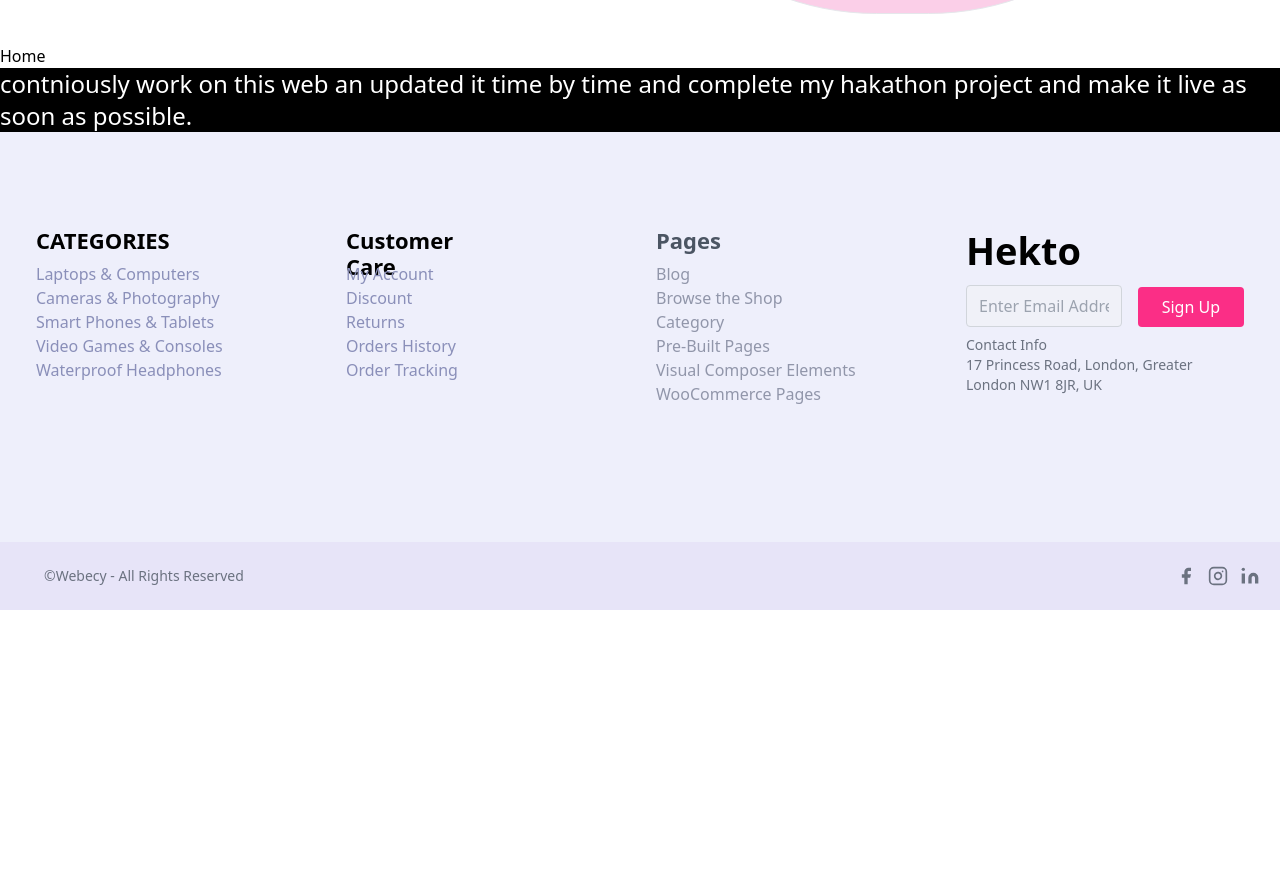
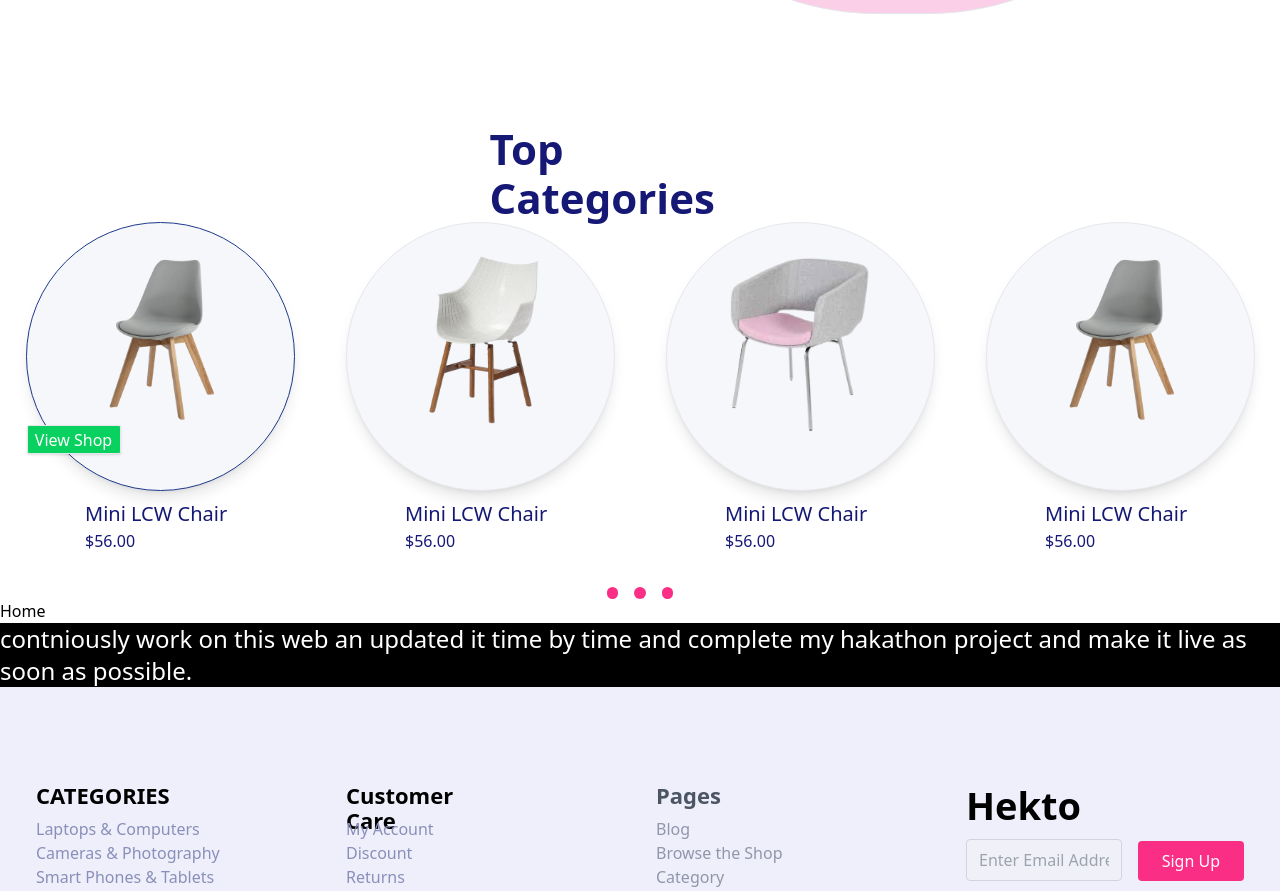
Before and after one commit to 786haider/hekto_ecommerce_web-nextjs, a Next.js app: page / in a window 1280 px wide. Shown: the part 4940-5831 px from the top of the page. Before the commit the page ends 5550 px from the top, so only its background shows below. Built offline with nearby package versions, Linux system fonts and the light colour scheme.

Commit message:
top categories

```diff
--- a/src/app/page.tsx
+++ b/src/app/page.tsx
@@ -5,6 +5,7 @@ import ShopexOffer from "./pages/shopex_offer/page";
 import UniqueFeature from "./pages/uniquefeature/page";
 import TrendingProducts from "./pages/trendingproducts/page";
 import DiscountPage from "./pages/discount_items/page";
+import TopCatagories from "./pages/top_catagories/page";
 
 
 
@@ -18,7 +19,7 @@ export default function Home() {
    <UniqueFeature/>
    <TrendingProducts/>
    <DiscountPage/>
-
+   <TopCatagories/>
 
     <h1>Home</h1>
     <p className="bg-black text-white text-2xl">contniously work on this web an updated it time by time and complete my hakathon project and make it live as soon as possible.</p>
--- /dev/null
+++ b/src/app/pages/top_catagories/page.tsx
@@ -0,0 +1,39 @@
+import TcCard1 from "./top_categories_cards/tcCard1";
+import TcCard2 from "./top_categories_cards/tcCard2";
+import TcCard3 from "./top_categories_cards/tcCard3";
+import TcCard4 from "./top_categories_cards/tsCard4";
+
+export default function TopCatagories() {
+  return (
+    <div className="top-catagories">
+      <h1
+        style={{
+          width: "301px",
+          height: "42px",
+          top: "5402px",
+          left: "810px",
+          color: "rgba(21, 24, 117, 1)",
+          fontSize: "42px",
+          lineHeight: "49.22px",
+        }}
+        className="
+        font-sans ml-auto mr-auto mt-20"
+      >
+        <b>Top Categories</b>
+      </h1>
+      <div className="grid grid-cols-4 mt-4 ">
+        <TcCard1 />
+        <TcCard2 />
+        <TcCard3 />
+        <TcCard4 />
+      </div>
+
+<div className="flex justify-center items-center mt-5 gap-4  ">
+    <div style={{backgroundColor:'rgba(251, 46, 134, 1)',width:'11.6px',height:'11.6px',border:'1px',borderRadius:'50px'}} className="border rounded-full"></div>
+    <div style={{backgroundColor:'rgba(251, 46, 134, 1)',width:'11.6px',height:'11.6px',border:'1px',borderRadius:'50px'}} className="border rounded-full border-pink-500"></div>
+    <div style={{backgroundColor:'rgba(251, 46, 134, 1)',width:'11.6px',height:'11.6px',border:'1px',borderRadius:'50px'}} className="border rounded-full"></div>
+   </div>
+
+    </div>
+  );
+}
--- /dev/null
+++ b/src/app/pages/top_catagories/top_categories_cards/tcCard1.tsx
@@ -0,0 +1,74 @@
+import Image from "next/image";
+import CardImg from "../../../../../public/tcCard1.png";
+import Link from "next/link";
+
+export default function TcCard1() {
+  return (
+    <Link href={"/"}>
+      <div
+        style={{
+          width: "269px",
+          height: "345px",
+          top: "5500px",
+          left: "364px",
+        }}
+        className="mt-10 ml-auto mr-auto"
+      >
+        <div
+          style={{
+            width: "269px",
+            height: "269px",
+            backgroundColor: "rgba(246, 247, 251, 1)",
+          }}
+          className="border rounded-full border-blue-900 shadow-lg"
+        >
+          <Image
+            src={CardImg}
+            alt="Card IMage"
+            style={{
+              width: "178px",
+              height: "178px",
+            }}
+            className=" ml-auto mr-auto mt-6 mb-auto"
+          />
+          <button
+            style={{
+              width: "94px",
+              height: "29px",
+              top: "219px",
+              left: "88px",
+              borderRadius: "2px",
+              backgroundColor: "rgba(8, 209, 95, 1)",
+            }}
+            className="text-white ml-auto mr-auto border shadow"
+          >
+            View Shop
+          </button>
+        </div>
+
+        <div
+          style={{ width: "150px", height: "49px" }}
+          className="items-center ml-auto mr-auto mt-2"
+        >
+          <h1
+            style={{
+              color: "rgba(21, 24, 117, 1)",
+              fontSize: "20px",
+            }}
+          >
+            Mini LCW Chair
+          </h1>
+          <h2
+            style={{
+              fontSize: "16px",
+              color: "rgba(21, 24, 117, 1)",
+            }}
+            className="ml-auto mr-auto"
+          >
+            $56.00
+          </h2>
+        </div>
+      </div>
+    </Link>
+  );
+}
--- /dev/null
+++ b/src/app/pages/top_catagories/top_categories_cards/tcCard2.tsx
@@ -0,0 +1,62 @@
+
+import Image from "next/image";
+import CardImg from "../../../../../public/chairfeature.png";
+import Link from "next/link";
+
+export default function TcCard2() {
+  return (
+    <Link href={"/"}>
+      <div
+        style={{
+          width: "269px",
+          height: "345px",
+          top: "5500px",
+          left: "364px",
+        }}
+        className="mt-10 ml-auto mr-auto"
+      >
+        <div
+          style={{
+            width: "269px",
+            height: "269px",
+            backgroundColor: "rgba(246, 247, 251, 1)",
+          }}
+          className="border rounded-full shadow-lg"
+        >
+          <Image
+            src={CardImg}
+            alt="Card IMage"
+            style={{
+              width: "178px",
+              height: "178px",
+            }}
+            className=" ml-auto mr-auto mt-7 mb-auto"
+          />
+        </div>
+
+        <div
+          style={{ width: "150px", height: "49px" }}
+          className="items-center ml-auto mr-auto mt-2"
+        >
+          <h1
+            style={{
+              color: "rgba(21, 24, 117, 1)",
+              fontSize: "20px",
+            }}
+          >
+            Mini LCW Chair
+          </h1>
+          <h2
+            style={{
+              fontSize: "16px",
+              color: "rgba(21, 24, 117, 1)",
+            }}
+            className="ml-auto mr-auto"
+          >
+            $56.00
+          </h2>
+        </div>
+      </div>
+    </Link>
+  );
+}
--- /dev/null
+++ b/src/app/pages/top_catagories/top_categories_cards/tcCard3.tsx
@@ -0,0 +1,62 @@
+
+import Image from "next/image";
+import CardImg from "../../../../../public/tpcard1.png";
+import Link from "next/link";
+
+export default function TcCard3() {
+  return (
+    <Link href={"/"}>
+      <div
+        style={{
+          width: "269px",
+          height: "345px",
+          top: "5500px",
+          left: "364px",
+        }}
+        className="mt-10 ml-auto mr-auto"
+      >
+        <div
+          style={{
+            width: "269px",
+            height: "269px",
+            backgroundColor: "rgba(246, 247, 251, 1)",
+          }}
+          className="border rounded-full shadow-lg"
+        >
+          <Image
+            src={CardImg}
+            alt="Card IMage"
+            style={{
+              width: "178px",
+              height: "178px",
+            }}
+            className=" ml-auto mr-auto mt-8 mb-auto"
+          />
+        </div>
+
+        <div
+          style={{ width: "150px", height: "49px" }}
+          className="items-center ml-auto mr-auto mt-2"
+        >
+          <h1
+            style={{
+              color: "rgba(21, 24, 117, 1)",
+              fontSize: "20px",
+            }}
+          >
+            Mini LCW Chair
+          </h1>
+          <h2
+            style={{
+              fontSize: "16px",
+              color: "rgba(21, 24, 117, 1)",
+            }}
+            className="ml-auto mr-auto"
+          >
+            $56.00
+          </h2>
+        </div>
+      </div>
+    </Link>
+  );
+}
--- /dev/null
+++ b/src/app/pages/top_catagories/top_categories_cards/tsCard4.tsx
@@ -0,0 +1,61 @@
+import Image from "next/image";
+import CardImg from "../../../../../public/tcCard1.png";
+import Link from "next/link";
+
+export default function TcCard4() {
+  return (
+    <Link href={"/"}>
+      <div
+        style={{
+          width: "269px",
+          height: "345px",
+          top: "5500px",
+          left: "364px",
+        }}
+        className="mt-10 ml-auto mr-auto"
+      >
+        <div
+          style={{
+            width: "269px",
+            height: "269px",
+            backgroundColor: "rgba(246, 247, 251, 1)",
+          }}
+          className="border rounded-full shadow-lg"
+        >
+          <Image
+            src={CardImg}
+            alt="Card IMage"
+            style={{
+              width: "178px",
+              height: "178px",
+            }}
+            className=" ml-auto mr-auto mt-6 mb-auto"
+          />
+        </div>
+
+        <div
+          style={{ width: "150px", height: "49px" }}
+          className="items-center ml-auto mr-auto mt-2"
+        >
+          <h1
+            style={{
+              color: "rgba(21, 24, 117, 1)",
+              fontSize: "20px",
+            }}
+          >
+            Mini LCW Chair
+          </h1>
+          <h2
+            style={{
+              fontSize: "16px",
+              color: "rgba(21, 24, 117, 1)",
+            }}
+            className="ml-auto mr-auto"
+          >
+            $56.00
+          </h2>
+        </div>
+      </div>
+    </Link>
+  );
+}
```
Also changed, not shown: public/tcCard1.png (added).
